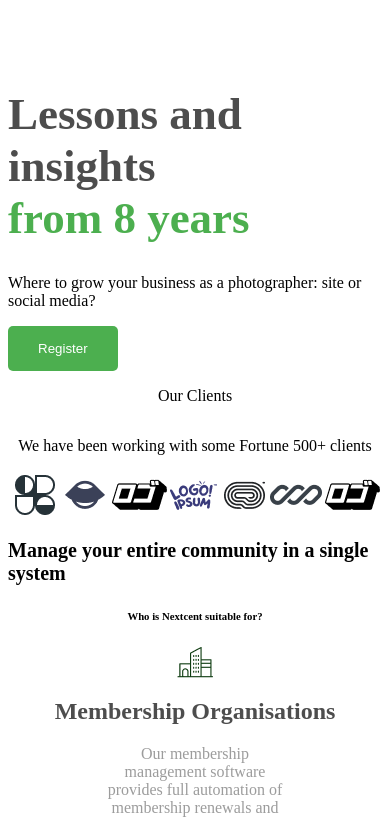
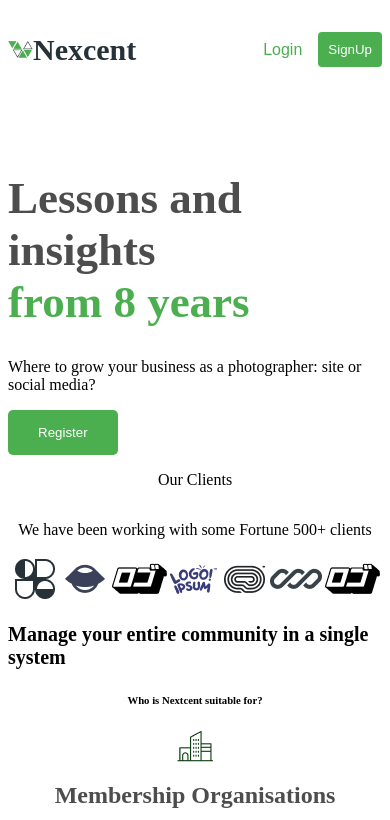
Before and after one commit to Orisakwe-Nwokocha/ReactSamples2, a React (Create React App) app: page / in a window 390 px wide. Shown: the top 820 px of the page. Built offline with nearby package versions, Linux system fonts and the light colour scheme.

Commit message:
refactored navbar mobile responsiveness

```diff
--- a/src/components/Navbar/index.jsx
+++ b/src/components/Navbar/index.jsx
@@ -22,7 +22,7 @@ const Navbar = () => {
                     <p>FAQ</p>
                 </div>
 
-                <div style={{display: "flex", justifyContent: "center", alignItems: "center", gap: "15px"}}>
+                <div style={{display: "flex", justifyContent: "center", alignItems: "center", gap: "10px"}}>
                     <button
                         style={{color: "#4caf4f", background: "none", border: "none", fontSize: "16px",
                             fontWeight: "500"}}>Login
--- a/src/components/Navbar/navbar.module.css
+++ b/src/components/Navbar/navbar.module.css
@@ -20,14 +20,14 @@
 }
 
 @media only screen and (max-width: 796px) {
-    .nav{
+    .nav {
+        padding-left: 0;
+        padding-right: inherit;
+    }
+    .midSection {
         display: none;
     }
-    .input{
+    .input {
         width: 70%;
     }
-    .image{
-        left: -31px;
-        top: 4px;
-    }
 }
```
